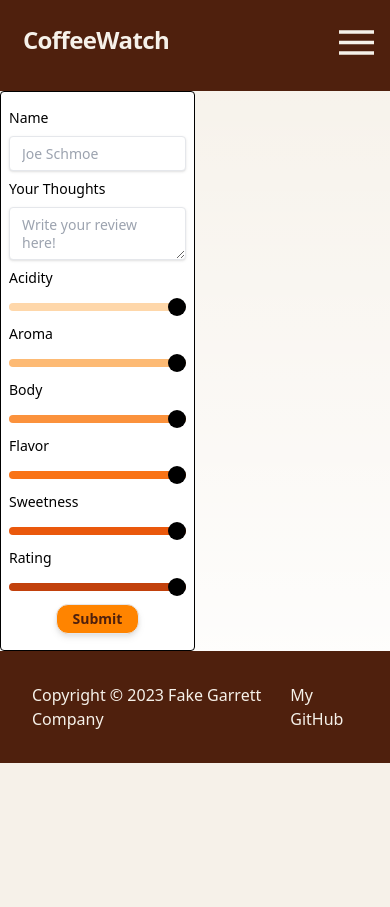
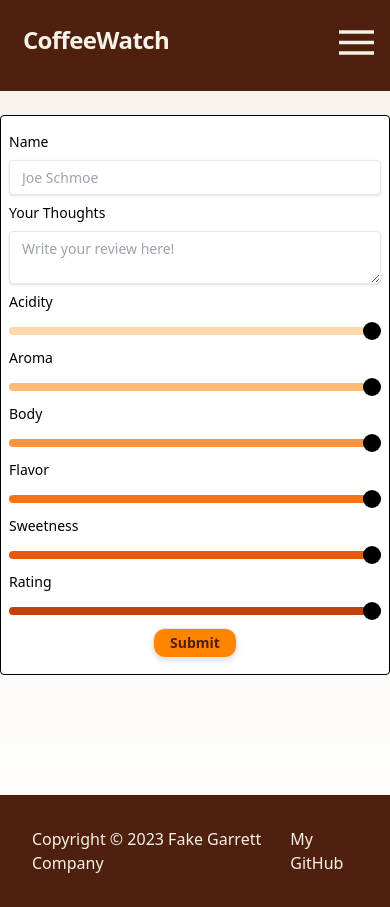
Before and after one commit to gbstorey/coffeewatch, a Next.js app: page /new_review in a window 390 px wide. Before the commit the page ends 844 px from the top, so only its background shows below. Built offline with nearby package versions, Linux system fonts and the light colour scheme.

Commit message:
Fixed mobile CSS

```diff
--- a/src/UI/Card.tsx
+++ b/src/UI/Card.tsx
@@ -1,5 +1,7 @@
 import StarSVG from "@/assets/StarSVG";
 import React from "react";
+
+// TODO: Adjust score display on mobile.
 
 interface Review {
         name: string, desc: string, numStars: number, acidity: number, aroma: number, body: number, flavor: number,
@@ -17,14 +19,14 @@ const Card : React.FC<Review> = (props: Review) => {
                         {props.desc}
                     </p>
                 </div>
-                <div className={"text-right"}>
+                <div className={"text-right ml-2"}>
                     {stars.map((item, num) => {
                         return <StarSVG width={30} key={num} className={"inline transform -translate-y-1"}/>
                     })} <br/>
-                    <span>{props.timestamp}</span>
+                    <span className={"text-sm sm:text-lg"}>{props.timestamp}</span>
                 </div>
             </div>
-            <div className={"flex justify-between text-sm font-semibold w-2/3"}>
+            <div className={"flex flex-wrap gap-x-2 md:flex justify-start text-sm font-semibold w-2/3"}>
                 <span>Acidity: {props.acidity}</span>
                 <span>Aroma: {props.aroma}</span>
                 <span>Body: {props.body}</span>
--- a/src/UI/Footer.tsx
+++ b/src/UI/Footer.tsx
@@ -2,7 +2,7 @@ import Link from "next/link";
 
 export default function Footer () {
     return (
-        <footer>
+        <footer className={"pt-24"}>
             <div className={"flex justify-between bg-cw_brown text-cw_tan p-8"}>
                 <span>Copyright © 2023 Fake Garrett Company</span>
                 <Link href={"https://github.com/gbstorey"}>My GitHub</Link>
--- a/src/pages/index.tsx
+++ b/src/pages/index.tsx
@@ -18,9 +18,8 @@ type ReviewArray = {
 }
 
 const Page: NextPageWithLayout<ReviewArray> = ({reviews}:ReviewArray) => {
-    console.log(reviews)
     return (
-        <div className={"h-screen text-center text-2xl px-3"}>
+        <div className={"text-center text-2xl px-3 md:max-w-2xl md:mx-auto"}>
             <h2 className={"font-semibold text-cw_brown py-4"}>
                 Independent, authentic reviews written by coffee enthusiasts like you.
             </h2>
@@ -30,9 +29,11 @@ const Page: NextPageWithLayout<ReviewArray> = ({reviews}:ReviewArray) => {
                 "transition-all ease-in-out duration-300 hover:bg-cw_yellow border cursor-pointer"}>
                 Submit a Review
             </a>
+            <div className={"pt-6"}>
             {reviews.map((item, num) => {
                 return <Card key={num} {...item} />
             })}
+            </div>
         </div>
     )
 }
--- a/src/pages/new_review.tsx
+++ b/src/pages/new_review.tsx
@@ -37,7 +37,7 @@ const Page: NextPageWithLayout = () => {
         setInputs(values => ({...values, [name]: value}))
     }
     return (
-        <div className={"w-1/2 text-left text-sm bg-white border border-black rounded p-2"}>
+        <div className={"w-full my-6 md:max-w-2xl md:mx-auto text-left text-sm bg-white border border-black rounded p-2"}>
             <form onSubmit={submissionHandler} method={"POST"}>
                 <label className={"flex-1 block py-2"} htmlFor={"name"}>
                     Name
```
